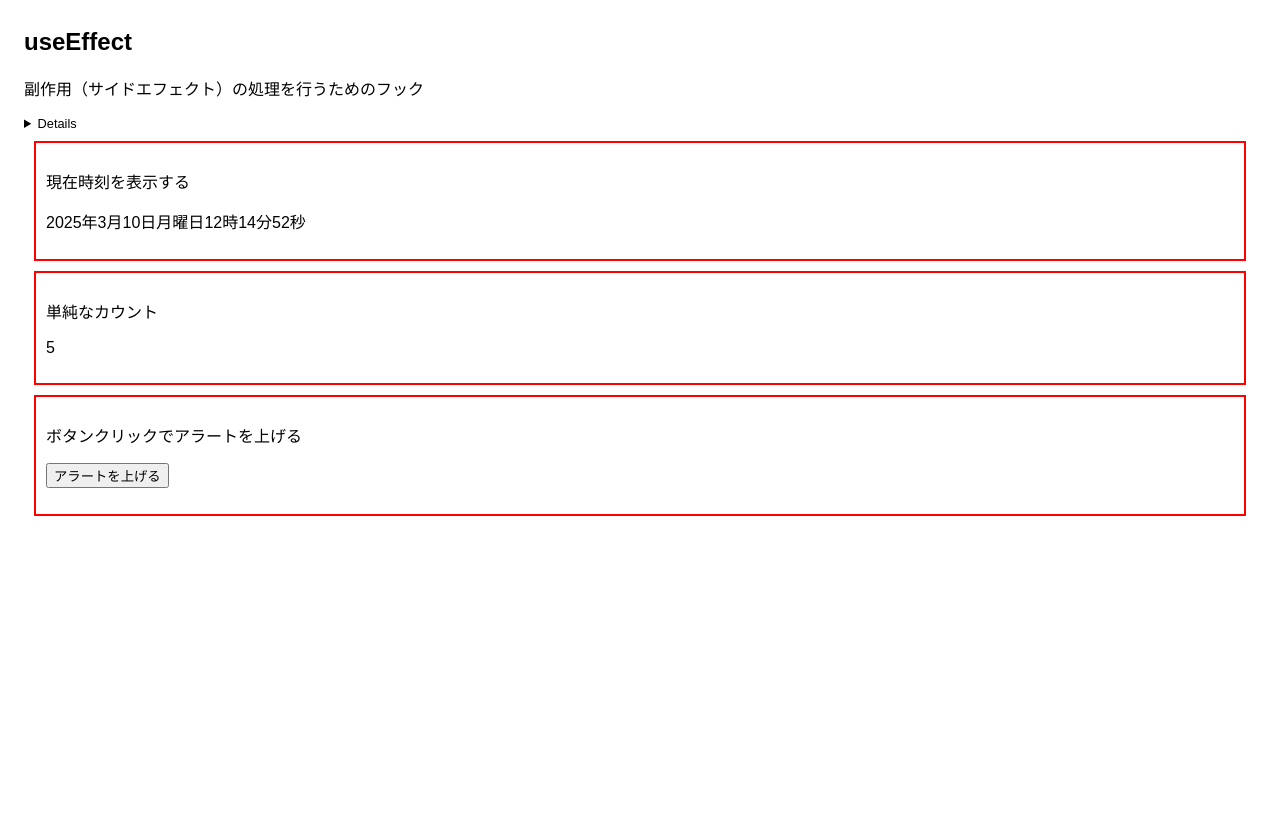
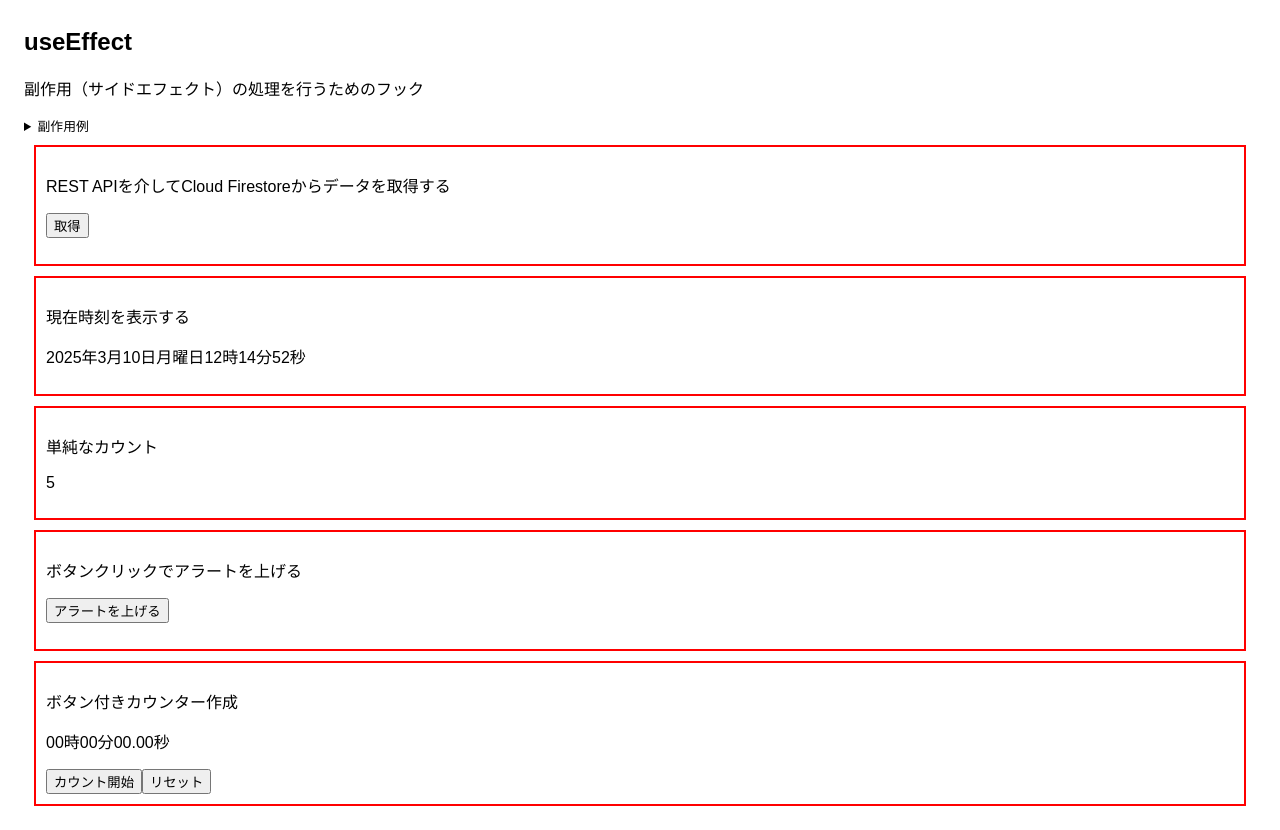
Before and after one commit to keroro0402/Next_Docker_App, a Next.js app in the folder web/: page /02_useEffect in a window 1280 px wide. Before the commit the page ends 800 px from the top, so only its background shows below. Built offline with nearby package versions, Linux system fonts and the light colour scheme.

Commit message:
useEfffectコンポーネント追加作成

```diff
--- /dev/null
+++ b/web/src/app/02_useEffect/components/useEffect04.tsx
@@ -0,0 +1,87 @@
+'use client';
+
+import { useEffect, useState } from 'react';
+
+const UseEffect04 = () => {
+  const [state, setState] = useState({
+    hour: 0,
+    min: 0,
+    sec: 0,
+    minsec: 0,
+  });
+  const formatedHour = String(state.hour).padStart(2, '0');
+  const formatedMin = String(state.min).padStart(2, '0');
+  const formatedSec = String(state.sec).padStart(2, '0');
+  const formatedMinSec = String(state.minsec).padStart(2, '0');
+  const [flg, setFlg] = useState(false);
+  useEffect(() => {
+    let timerId: number | NodeJS.Timeout | null = null;
+    if (flg) {
+      timerId = setInterval(() => {
+        setState((prev) => {
+          let newMinsec = prev.minsec + 1;
+          let newSec = prev.sec;
+          let newMin = prev.min;
+          let newHour = prev.hour;
+
+          if (newMinsec === 100) {
+            newSec = prev.sec + 1;
+            newMinsec = 0;
+          }
+          if (newSec === 60) {
+            newMin = prev.min + 1;
+            newSec = 0;
+          }
+          if (newMin === 60) {
+            newHour = prev.hour + 1;
+            newMin = 0;
+          }
+
+          return {
+            ...prev,
+            hour: newHour,
+            min: newMin,
+            sec: newSec,
+            minsec: newMinsec,
+          };
+        });
+      }, 10);
+    } else {
+      if (timerId) clearInterval(timerId);
+    }
+    // クリーンアップ処理
+    return () => {
+      if (timerId) clearInterval(timerId);
+    };
+  }, [flg]);
+
+  return (
+    <>
+      <p>ボタン付きカウンター作成</p>
+      <p>
+        {formatedHour}時{formatedMin}分{formatedSec}.{formatedMinSec}秒
+      </p>
+      <button
+        onClick={() => {
+          setFlg((prev) => !prev);
+        }}
+      >
+        {flg ? 'カウント停止' : 'カウント開始'}
+      </button>
+      <button
+        onClick={() => {
+          setState({
+            hour: 0,
+            min: 0,
+            sec: 0,
+            minsec: 0,
+          });
+        }}
+      >
+        リセット
+      </button>
+    </>
+  );
+};
+
+export default UseEffect04;
--- /dev/null
+++ b/web/src/app/02_useEffect/components/useEffect05.tsx
@@ -0,0 +1,65 @@
+'use client';
+import axios from 'axios';
+import { useEffect, useReducer, useState } from 'react';
+import { DEFAULTLOADTIME } from '@/consts';
+
+type Action = {
+  type: '取得';
+  action: boolean;
+};
+
+const UseEffect05 = () => {
+  const [state, setState] = useState<string | null>(null);
+  const [error, setError] = useState<string | null>(null);
+  const [mes, setMes] = useState<string>('');
+  const reducer = (prev: boolean, { type, action }: Action) => {
+    switch (type) {
+      case '取得': {
+        return action;
+      }
+      default: {
+        return prev;
+      }
+    }
+  };
+  const [flg, dispatch] = useReducer(reducer, false);
+
+  useEffect(() => {
+    const url = 'https://firestore.googleapis.com/v1/projects/hello-ea97c/databases/(default)/documents/Standardization';
+    const get = async () => {
+      try {
+        const response = await axios.get(url);
+        const result = response.data.documents[Math.floor(Math.random() * 6)].fields.text.stringValue;
+        setTimeout(() => {
+          setMes('');
+          setState(result);
+          dispatch({ type: '取得', action: false });
+        }, DEFAULTLOADTIME);
+      } catch (err) {
+        setError('取得できませんでした');
+        console.error(err);
+      }
+    };
+    if (flg) {
+      get();
+    }
+  }, [flg]);
+
+  const handle = () => {
+    setState(null); // 前の結果をリセット
+    setError(null); // エラーメッセージをリセット
+    setMes('取得中・・・');
+    dispatch({ type: '取得', action: !flg });
+  };
+  return (
+    <>
+      <p>REST APIを介してCloud Firestoreからデータを取得する</p>
+      <p>{state ? state : error ? error : mes}</p>
+      <p>
+        <button onClick={handle}>取得</button>
+      </p>
+    </>
+  );
+};
+
+export default UseEffect05;
--- a/web/src/app/02_useEffect/page.tsx
+++ b/web/src/app/02_useEffect/page.tsx
@@ -1,6 +1,8 @@
 import UseEffect01 from '@/app/02_useEffect/components/useEffect01';
 import UseEffect02 from '@/app/02_useEffect/components/useEffect02';
 import UseEffect03 from '@/app/02_useEffect/components/useEffect03';
+import UseEffect04 from '@/app/02_useEffect/components/useEffect04';
+import UseEffect05 from '@/app/02_useEffect/components/useEffect05';
 
 const useEffect = () => {
   return (
@@ -8,6 +10,7 @@ const useEffect = () => {
       <h2>useEffect</h2>
       <p>副作用（サイドエフェクト）の処理を行うためのフック</p>
       <details className='accordion-003 fs_small '>
+        <summary>副作用例</summary>
         <ul className='m-0'>
           <li>APIの呼び出し（データフェッチ）</li>
           <li>イベントリスナーの設定（例えば、スクロールイベントやキーボードイベントの監視）</li>
@@ -17,6 +20,9 @@ const useEffect = () => {
         </ul>
       </details>
       <div className='card'>
+        <UseEffect05 />
+      </div>
+      <div className='card'>
         <UseEffect01 />
       </div>
       <div className='card'>
@@ -25,6 +31,9 @@ const useEffect = () => {
       <div className='card'>
         <UseEffect03 />
       </div>
+      <div className='card'>
+        <UseEffect04 />
+      </div>
     </>
   );
 };
```
